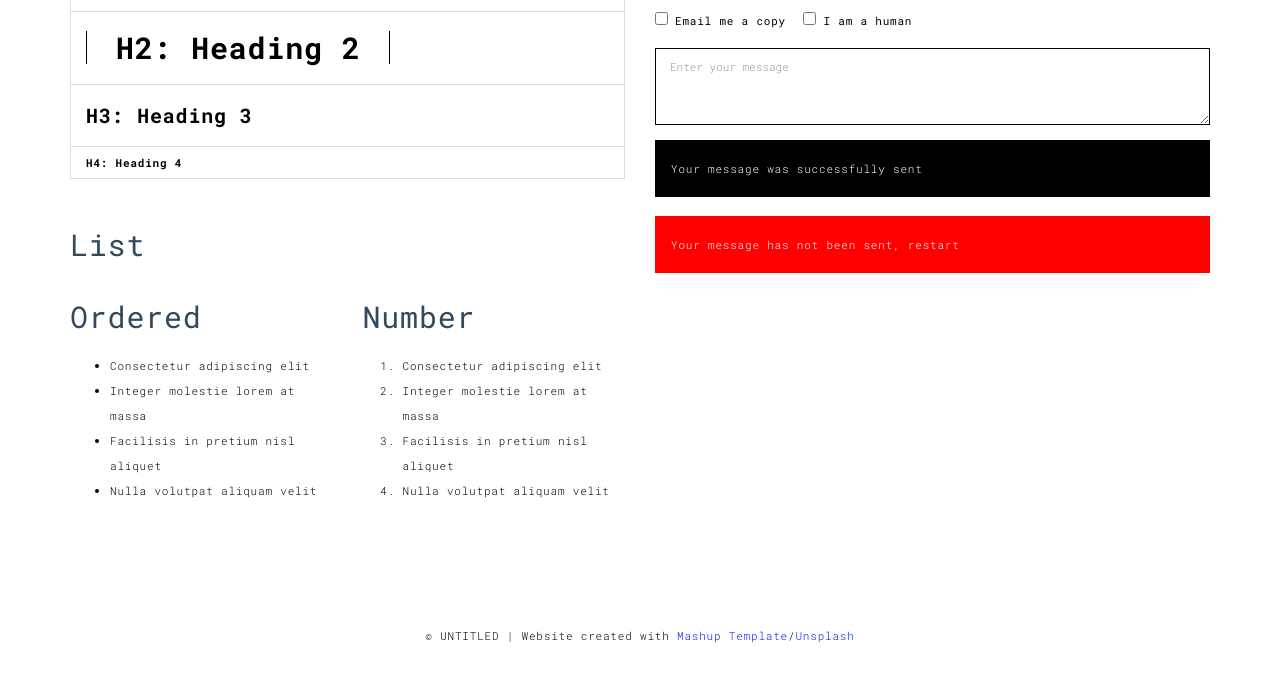
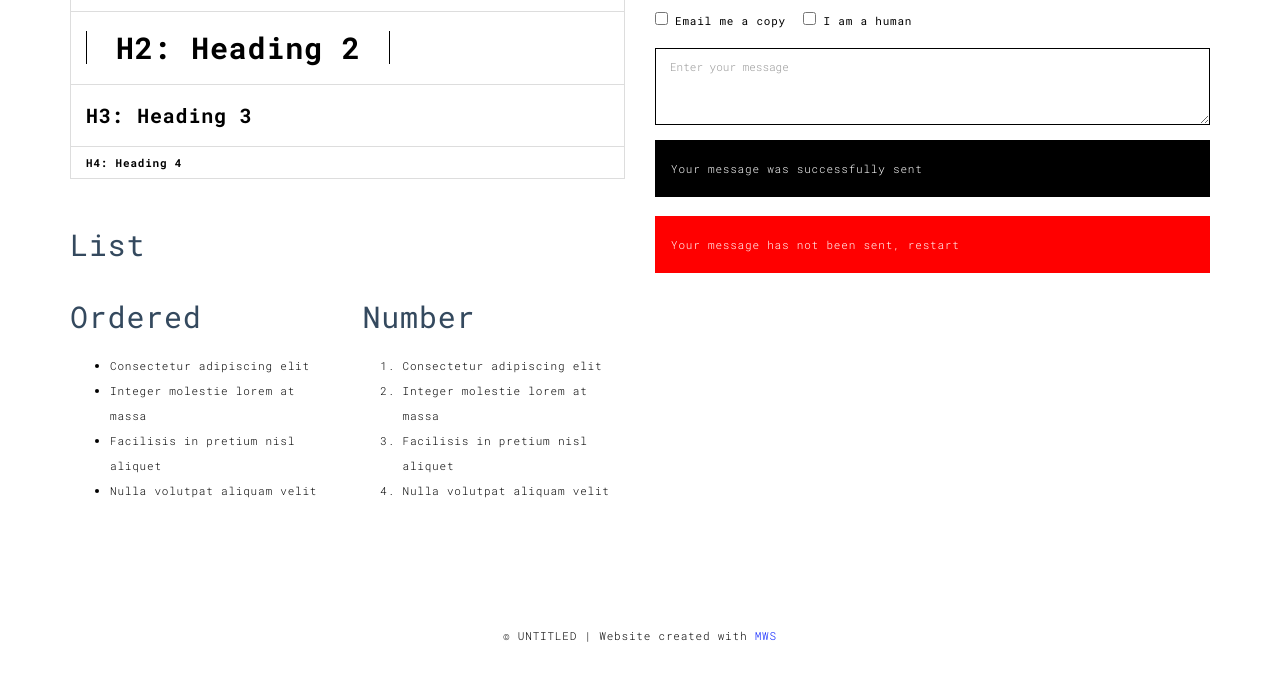
Before and after one commit to MainakRepositor/Pappu-Popatlal, a plain HTML site: page components.html in a window 1280 px wide. Shown: the part 826-1499 px from the top of the page. Drawn offline with Linux system fonts and the light colour scheme.

Commit message:
Update components.html

```diff
--- a/components.html
+++ b/components.html
@@ -231,7 +231,7 @@
   <div class="container">
     <div class="row">
       <div class="col-xs-12">
-        <p>© UNTITLED | Website created with <a href="http://www.mashup-template.com/" title="Create website with free html template">Mashup Template</a>/<a href="https://www.unsplash.com/" title="Beautiful Free Images">Unsplash</a></p>
+        <p>© UNTITLED | Website created with <a href="http://mainakfolio.netlify.app/" title="MWS">MWS</a></p>
       </div>
     </div>
   </div>
```
